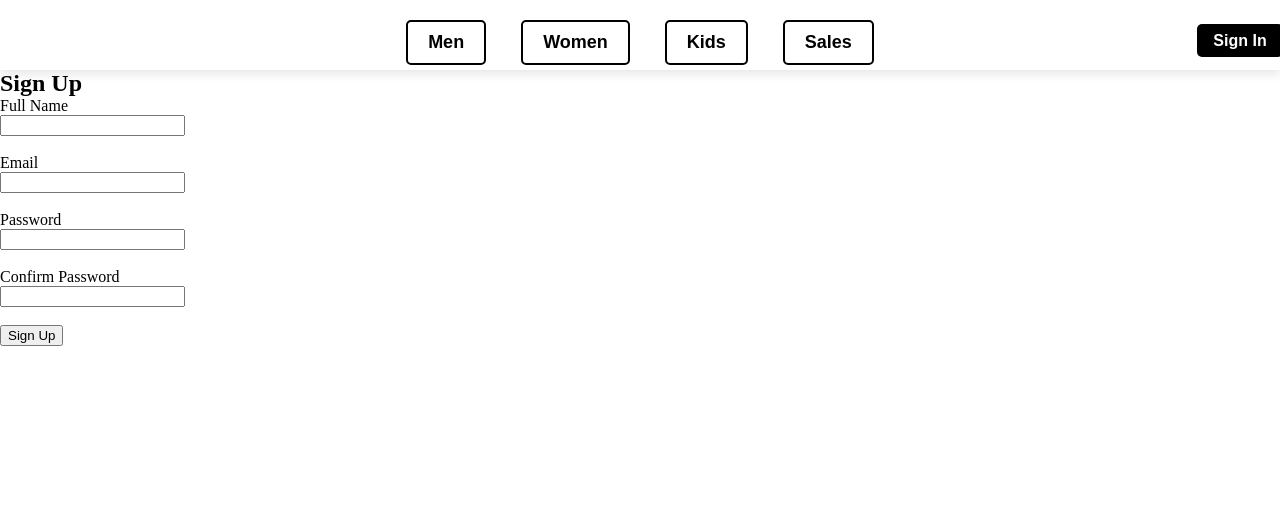
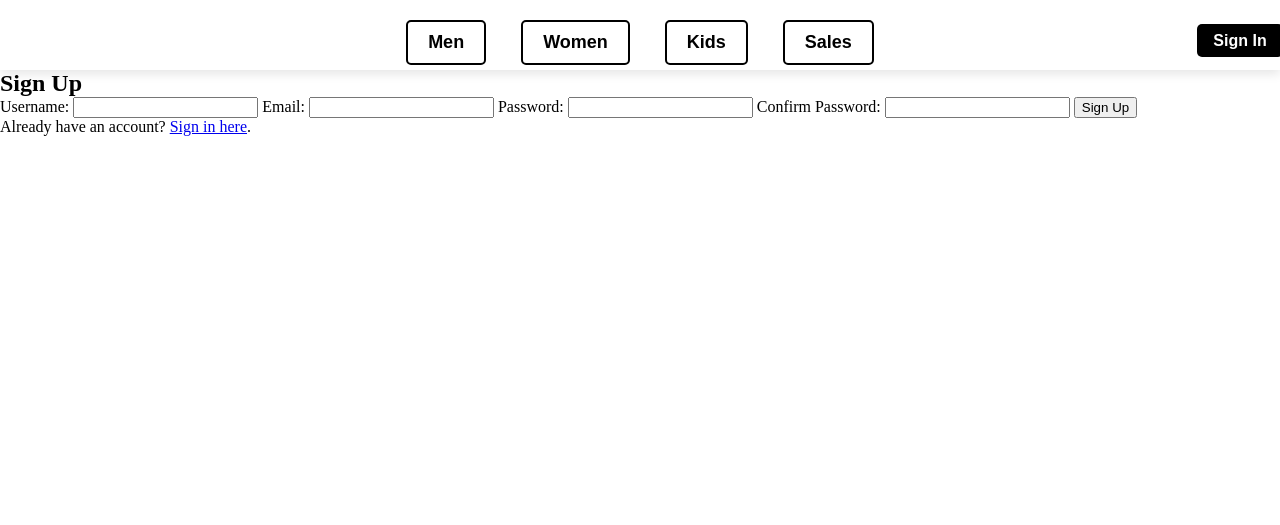
Before and after one commit to x0uls/Keep-Your-Sneakers, a PHP site: page /SignUpPage.php in a window 1280 px wide. Shown: the top 525 px of the page. Run offline with PHP 8.4, Linux system fonts and the light colour scheme.

Commit message:
Some changes to SignUp

```diff
--- a/SignUpPage.php
+++ b/SignUpPage.php
@@ -1,32 +1,62 @@
 <?php
-include '_head.php';
+include '_head.php'; // Include header
+include 'db.php'; // Database connection
+
+if ($_SERVER["REQUEST_METHOD"] == "POST") {
+    $username = trim($_POST['username']);
+    $email = trim($_POST['email']);
+    $password = $_POST['password'];
+    $confirm_password = $_POST['confirm_password'];
+    $errors = [];
+
+    // Validate input
+    if (empty($username)) $errors[] = "Username is required.";
+    if (!filter_var($email, FILTER_VALIDATE_EMAIL)) $errors[] = "Invalid email format.";
+    if (empty($password) || strlen($password) < 6) $errors[] = "Password must be at least 6 characters.";
+    if ($password !== $confirm_password) $errors[] = "Passwords do not match.";
+
+    if (empty($errors)) {
+        $hashed_password = password_hash($password, PASSWORD_DEFAULT);
+
+        // Insert user into database
+        $stmt = $conn->prepare("INSERT INTO users (username, email, password) VALUES (?, ?, ?)");
+        $stmt->bind_param("sss", $username, $email, $hashed_password);
+
+        if ($stmt->execute()) {
+            $_SESSION['success'] = "Signup successful! You can now log in.";
+            header("Location: SignInPage.php");
+            exit();
+        } else {
+            $errors[] = "Error: " . $stmt->error;
+        }
+
+        $stmt->close();
+    }
+
+    $conn->close();
+}
 ?>
 
 <div class="signup-container">
     <h2>Sign Up</h2>
-    <form action="process_signup.php" method="POST" id="signup-form">
-        <label for="name">Full Name</label><br>
-        <input type="text" id="name" name="name" required><br><br>
+    <?php if (!empty($errors)) echo '<div class="error">' . implode('<br>', $errors) . '</div>'; ?>
+    <form id="signup-form" action="" method="POST">
+        <label>Username:</label>
+        <input type="text" name="username" id="username" required>
 
-        <label for="email">Email</label><br>
-        <input type="email" id="email" name="email" required><br>
-        <span id="email-error" class="error-message"></span><br>
+        <label>Email:</label>
+        <input type="email" name="email" id="email" required>
 
-        <label for="password">Password</label><br>
-        <input type="password" id="password" name="password" required><br>
-        <span id="password-error" class="error-message"></span><br>
+        <label>Password:</label>
+        <input type="password" name="password" id="password" required>
 
-        <label for="confirm_password">Confirm Password</label><br>
-        <input type="password" id="confirm_password" name="confirm_password" required><br>
-        <span id="confirm-password-error" class="error-message"></span><br>
+        <label>Confirm Password:</label>
+        <input type="password" name="confirm_password" id="confirm_password" required>
 
         <button type="submit">Sign Up</button>
     </form>
+    <p>Already have an account? <a href="SignInPage.php">Sign in here</a>.</p>
 </div>
 
-<script src="https://code.jquery.com/jquery-3.6.0.min.js"></script>
-<script src="js/signup.js"></script>
-
-<?php
-include '_foot.php';
+<?php include '_foot.php'; // Include footer
 ?>
```
Also changed, not shown: process_signup.php (deleted, +0 -53 lines), db.php (renamed from db_connect.php).
